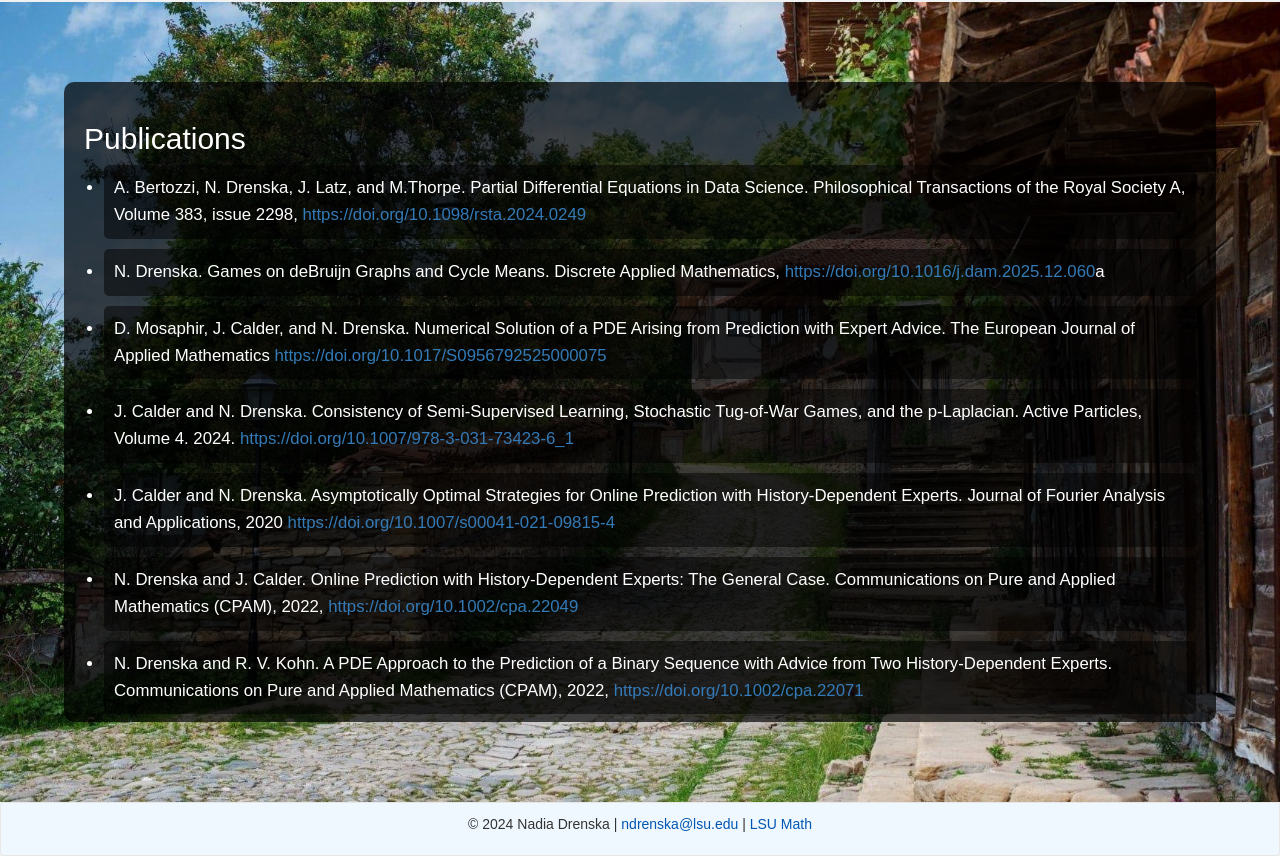
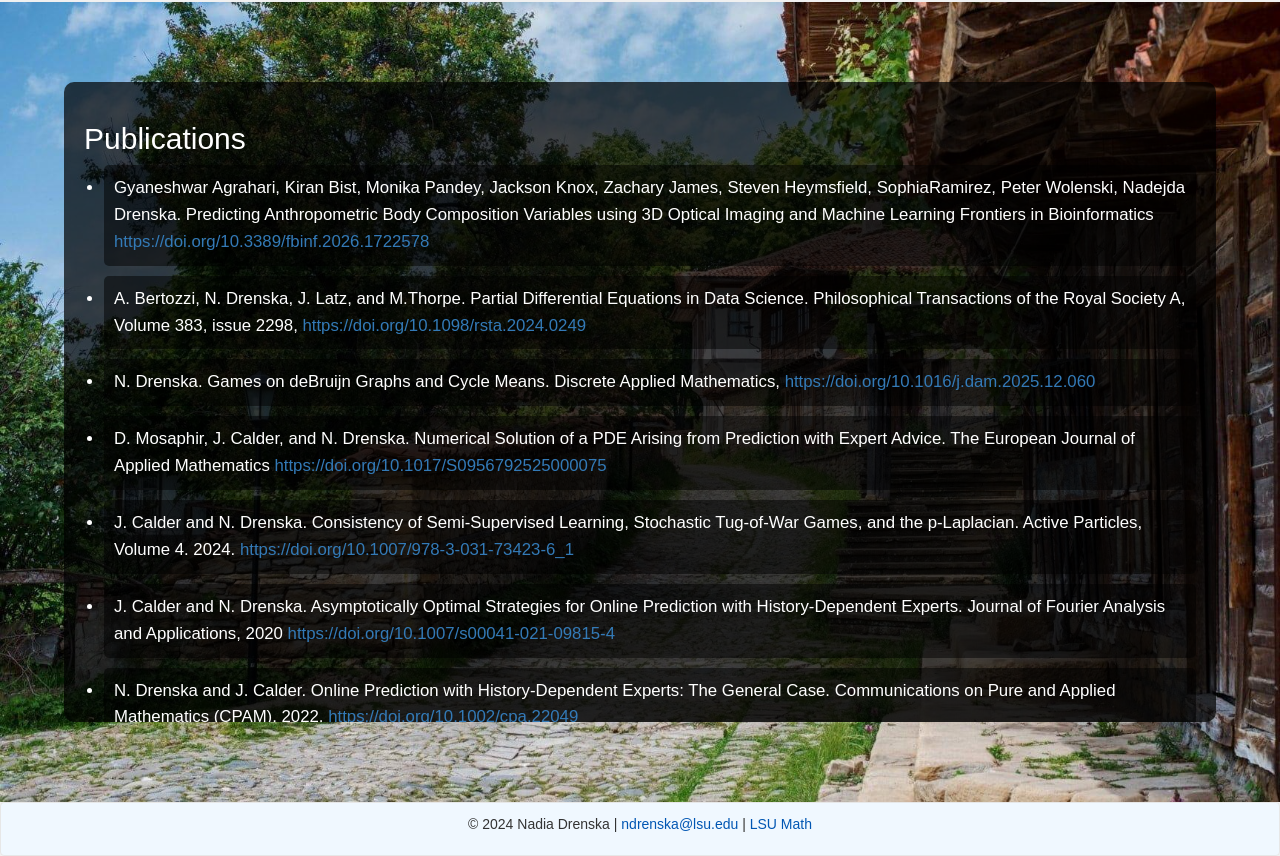
Before and after one commit to NadiaDrenska/website, a website: page research.html in a window 1280 px wide. Shown: the part 870-1726 px from the top of the page. Drawn offline with nearby package versions, Linux system fonts and the light colour scheme.

Commit message:
Update research.html

```diff
--- a/research.html
+++ b/research.html
@@ -172,8 +172,10 @@
             <div class="background-section-content scrollable-list">
                 <h2>Publications</h2>
                 <ul>
+                    <li> Gyaneshwar Agrahari, Kiran Bist, Monika Pandey, Jackson Knox, Zachary James, Steven Heymsfield, SophiaRamirez, Peter Wolenski, Nadejda Drenska. Predicting Anthropometric Body
+                    Composition Variables using 3D Optical Imaging and Machine Learning Frontiers in Bioinformatics <a href=https://doi.org/10.3389/fbinf.2026.1722578" target="_blank">https://doi.org/10.3389/fbinf.2026.1722578 </a></li>
                     <li> A. Bertozzi, N. Drenska, J. Latz, and M.Thorpe. Partial Differential Equations in Data Science. Philosophical Transactions of the Royal Society A, Volume 383, issue 2298, <a href="https://doi.org/10.1098/rsta.2024.0249" target="_blank">https://doi.org/10.1098/rsta.2024.0249</a></li>
-                    <li>N. Drenska. Games on deBruijn Graphs and Cycle Means. Discrete Applied Mathematics, <a href="https://doi.org/10.1016/j.dam.2025.12.060" target="_blank">https://doi.org/10.1016/j.dam.2025.12.060</a>a </li>
+                    <li>N. Drenska. Games on deBruijn Graphs and Cycle Means. Discrete Applied Mathematics, <a href="https://doi.org/10.1016/j.dam.2025.12.060" target="_blank">https://doi.org/10.1016/j.dam.2025.12.060</a> </li>
                     <li>D. Mosaphir, J. Calder, and N. Drenska. Numerical Solution of a PDE Arising from Prediction with Expert Advice. The European Journal of Applied Mathematics <a href="https://doi.org/10.1017/
 S0956792525000075" target="_blank">https://doi.org/10.1017/S0956792525000075 </a></li>
                     <li>J. Calder and N. Drenska. Consistency of Semi-Supervised Learning, Stochastic Tug-of-War Games, and the p-Laplacian. Active Particles, Volume 4. 2024.
```
